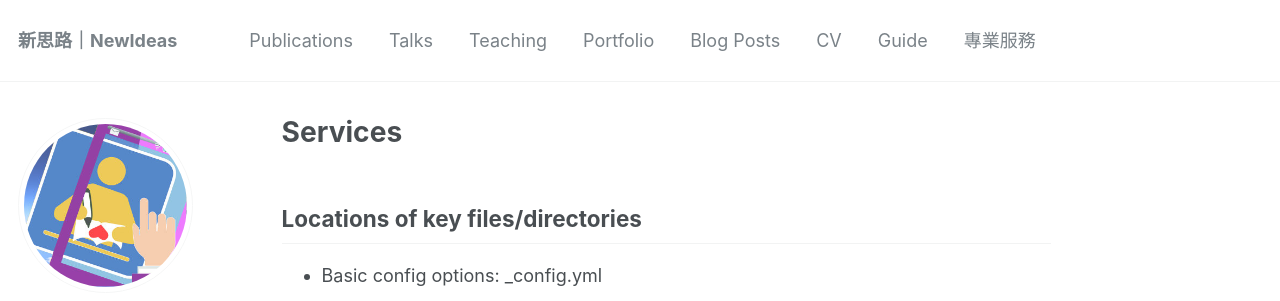
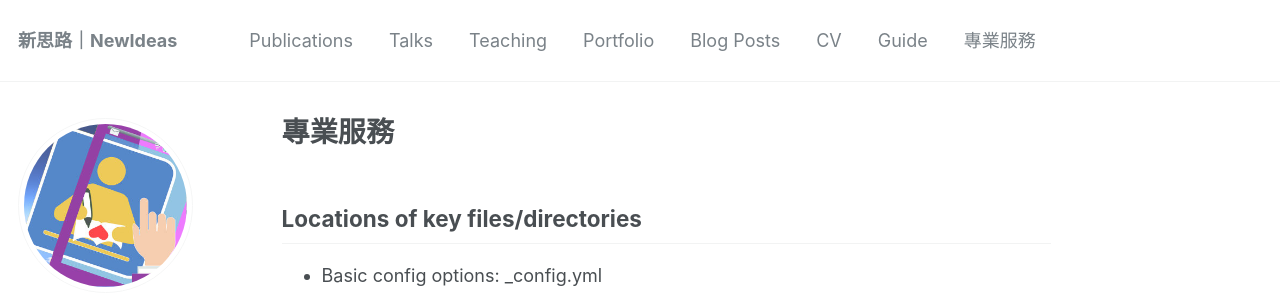
Before and after one commit to ikevin28/newideas8.github.io, a Jekyll site: the page built from _pages/services.md, in a window 1280 px wide and 900 px high. Shown: the top 301 px of the window. Built offline with Jekyll 4.4.1, drawn with Linux system fonts in a browser that asks for light colours.

Commit message:
Update services.md

```diff
--- a/_pages/services.md
+++ b/_pages/services.md
@@ -1,6 +1,6 @@
 ---
 permalink: /services/
-title: "Services"
+title: "專業服務"
 author_profile: true
 redirect_from:
   - /md/
```
